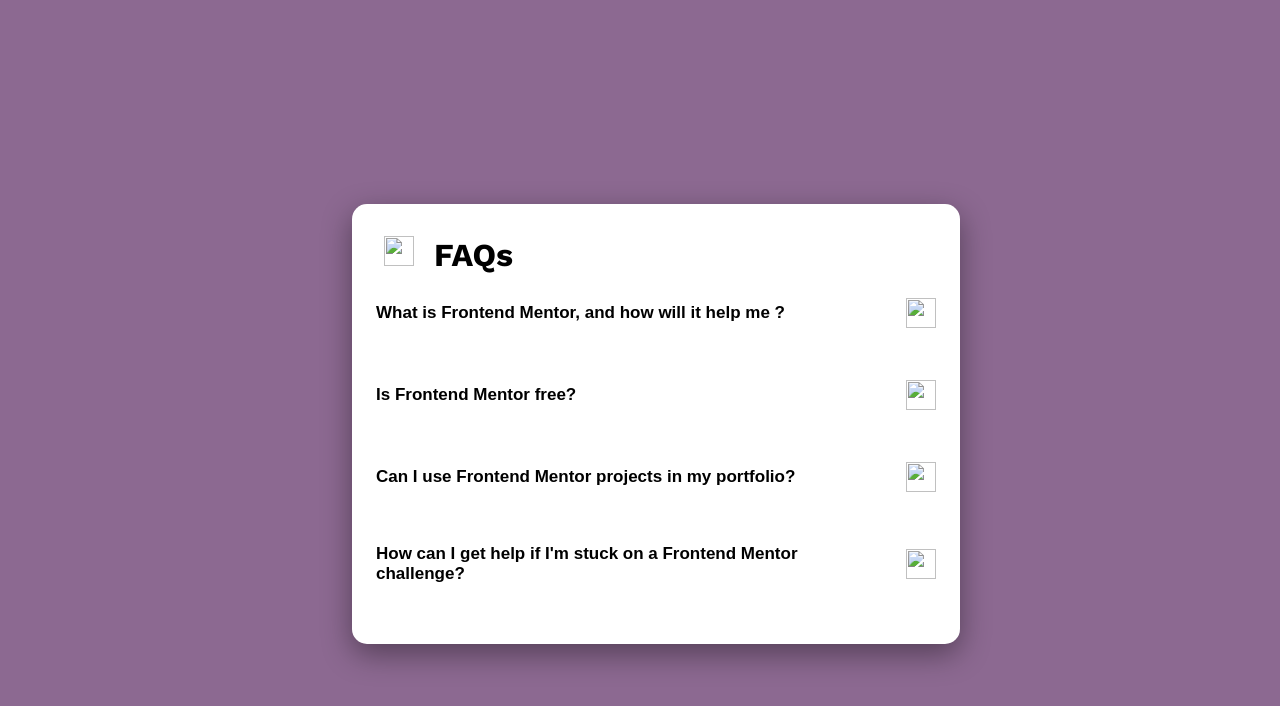
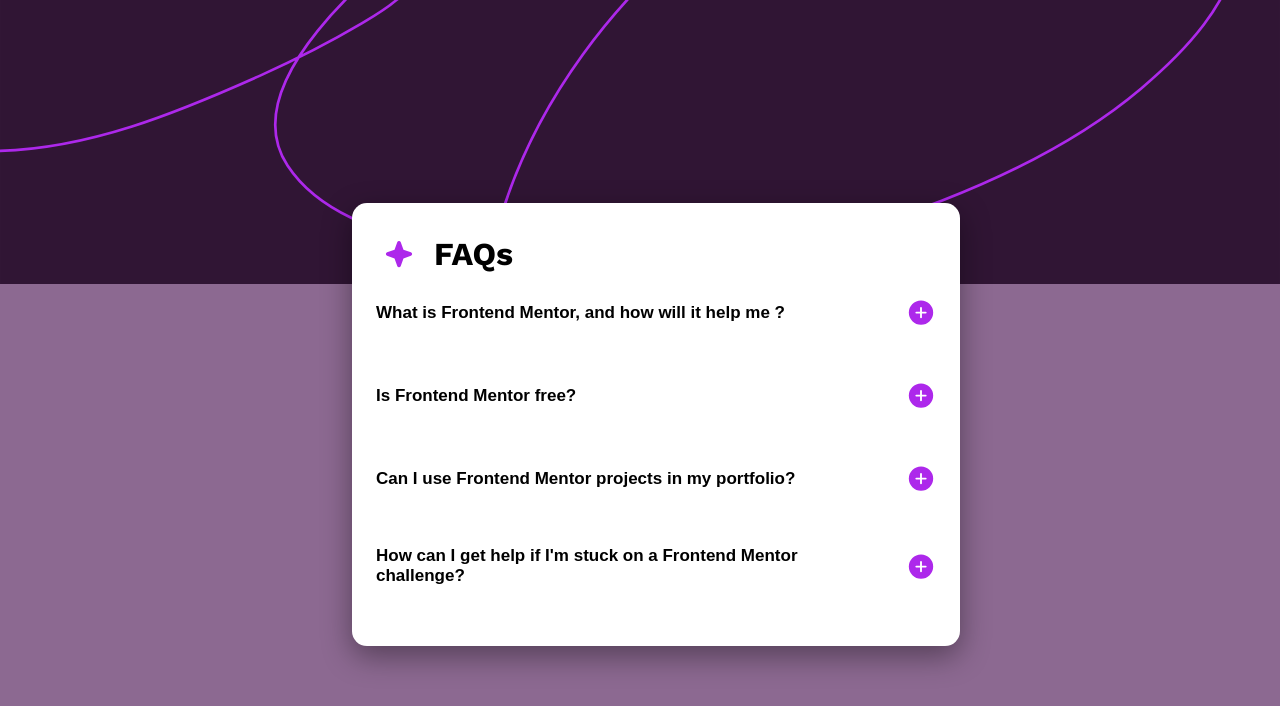
Before and after one commit to ChukwubuikeEmmanuelsteph/faq-repo, a plain HTML site: page index.html in a window 1280 px wide. Drawn offline with nearby package versions, Linux system fonts and the light colour scheme; the site is published under a folder, as on GitHub Pages, so addresses that start at the root find nothing.

Commit message:
fixed code

```diff
--- a/index.html
+++ b/index.html
@@ -18,7 +18,7 @@
     <div class="faq-section">
       <div class="text-cointainer">
         <!-- icon star -->
-        <img src="/images/icon-star.svg" alt="" class="icon-star" />
+        <img src="images/icon-star.svg" alt="" class="icon-star" />
 
         <h1>FAQs</h1>
       </div>
@@ -28,8 +28,8 @@
         <button class="faq-question">
           What is Frontend Mentor, and how will it help me ?
           <div class="icon-container">
-            <img src="/images/icon-plus.svg" alt="" class="plus-icon" />
-            <img src="/images/icon-minus.svg" alt="" class="minus-icon"  />
+            <img src="images/icon-plus.svg" alt="" class="plus-icon" />
+            <img src="images/icon-minus.svg" alt="" class="minus-icon"  />
           </div>
         </button>
 
@@ -50,8 +50,8 @@
         <button class="faq-question">
           Is Frontend Mentor free?
           <div class="icon-container">
-            <img src="/images/icon-plus.svg" alt="" class="plus-icon" />
-            <img src="/images/icon-minus.svg" alt=""  class="minus-icon" />
+            <img src="images/icon-plus.svg" alt="" class="plus-icon" />
+            <img src="images/icon-minus.svg" alt=""  class="minus-icon" />
           </div>
         </button>
         <div class="faq-answer">
@@ -70,8 +70,8 @@
         <button class="faq-question">
           Can I use Frontend Mentor projects in my portfolio?
           <div class="icon-container">
-            <img src="/images/icon-plus.svg" alt="" class="plus-icon" />
-            <img src="/images/icon-minus.svg" alt=""  class="minus-icon" />
+            <img src="images/icon-plus.svg" alt="" class="plus-icon" />
+            <img src="images/icon-minus.svg" alt=""  class="minus-icon" />
           </div>
         </button>
         <div class="faq-answer">
@@ -88,8 +88,8 @@
         <button class="faq-question">
           How can I get help if I'm stuck on a Frontend Mentor challenge?
           <div class="icon-container">
-            <img src="/images/icon-plus.svg" alt="" class="plus-icon" />
-            <img src="/images/icon-minus.svg" alt="" class="minus-icon" />
+            <img src="images/icon-plus.svg" alt="" class="plus-icon" />
+            <img src="images/icon-minus.svg" alt="" class="minus-icon" />
           </div>
         </button>
         <div class="faq-answer">
--- a/style.css
+++ b/style.css
@@ -16,7 +16,7 @@
 body {
     background-color: hsl(292, 16%, 49%);
     font-family: 'Work Sans', sans-serif;
-    background-image: url(/images/background-pattern-desktop.svg);
+    background-image: url(images/background-pattern-desktop.svg);
     background-repeat: no-repeat;
     background-size: 100%;
 }
```
